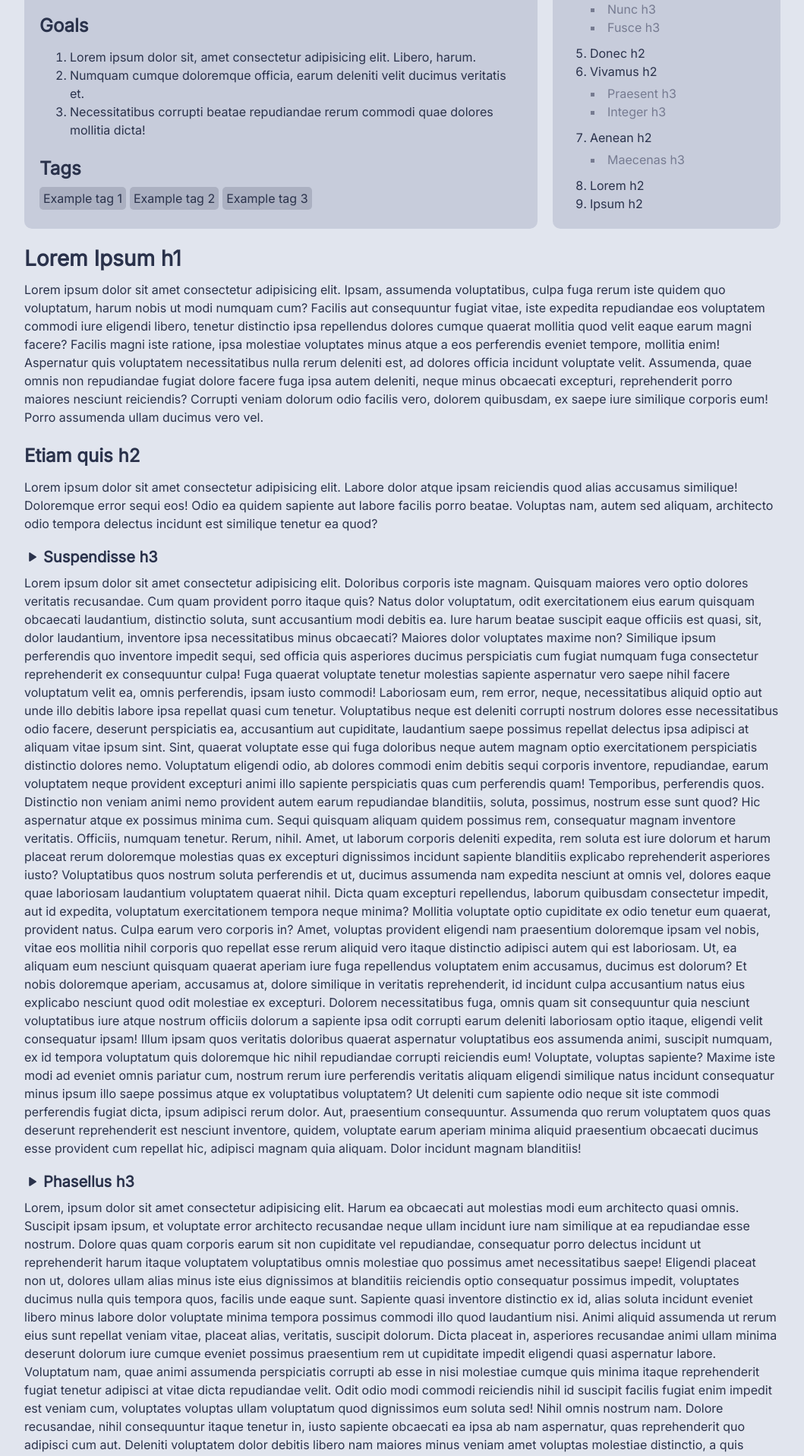
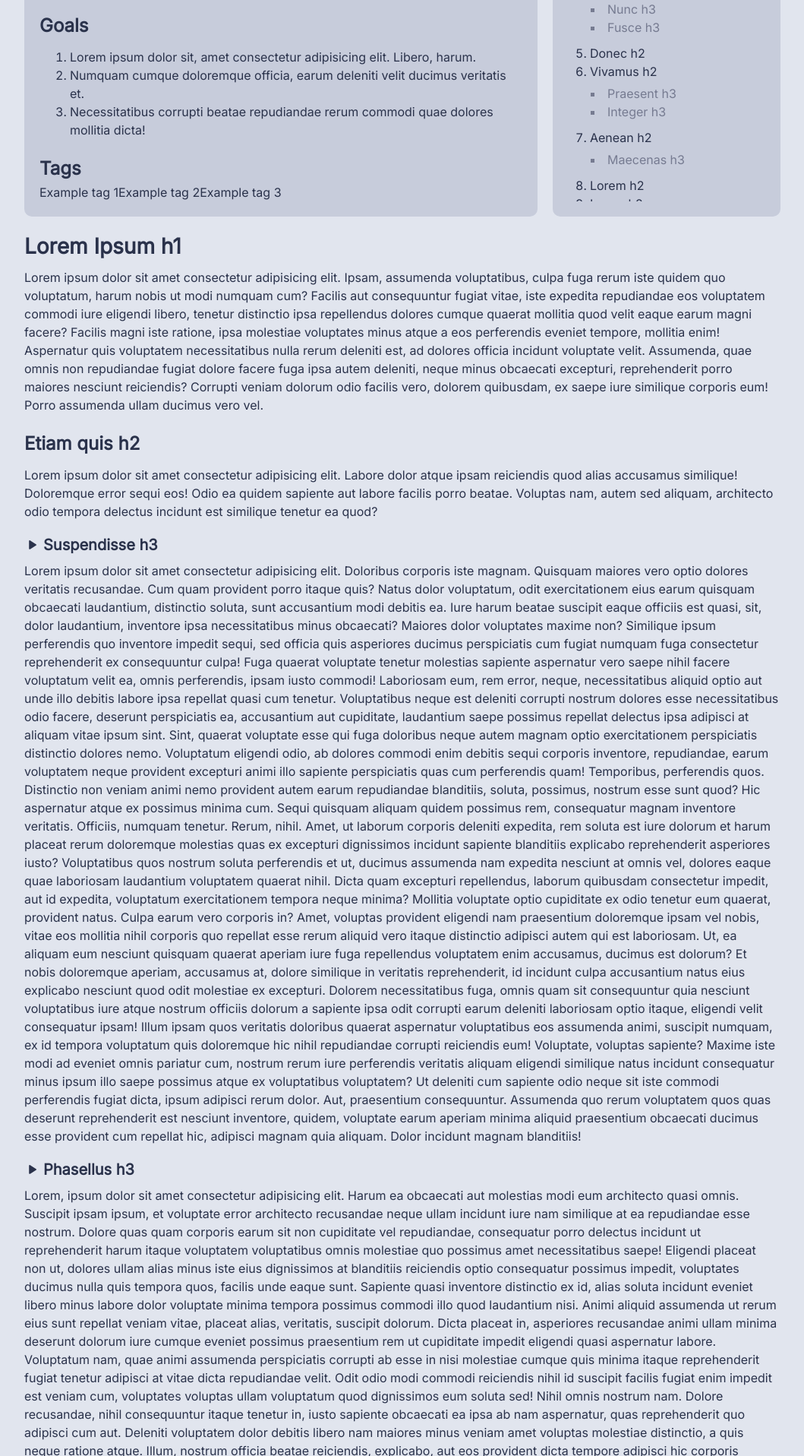
Before and after one commit to caganseyrek/website-theme, a Jekyll site: the page built from pages/articles/example_article.html, in a window 1280 px wide. Shown: the part 729-2645 px from the top of the page at 76% size, without its empty margins (110-1169 px from the left). Built offline with Jekyll 4.4.1, drawn with Linux system fonts in a browser that asks for light colours.

Commit message:
Changed label stylings to span stylings and updated tag container stylings

```diff
--- a/assets/styles/article.css
+++ b/assets/styles/article.css
@@ -60,10 +60,10 @@
 }
 
 div#article-intro #left-column p:last-child {
-    margin: 0px 0px 5px 0px;
+    margin: 0px;
 }
 
-div#article-intro #left-column label.tag {
+div#article-intro #left-column span.tag {
     background-color: var(--TransparentColor);
     color: var(--ColorDarkest);
     border-radius: var(--InnerBorderRadius);
@@ -74,7 +74,7 @@
     width: fit-content;
 }
 
-div#article-intro #left-column label.tag:not(:last-child) {
+div#article-intro #left-column span.tag:not(:last-child) {
     margin-right: 5px;
 }
 
@@ -149,7 +149,7 @@
     font-weight: bold;
 }
 
-section#content-info #last-edited label {
+section#content-info #last-edited span {
     font-weight: normal;
     margin-left: 5px;
 }
```
